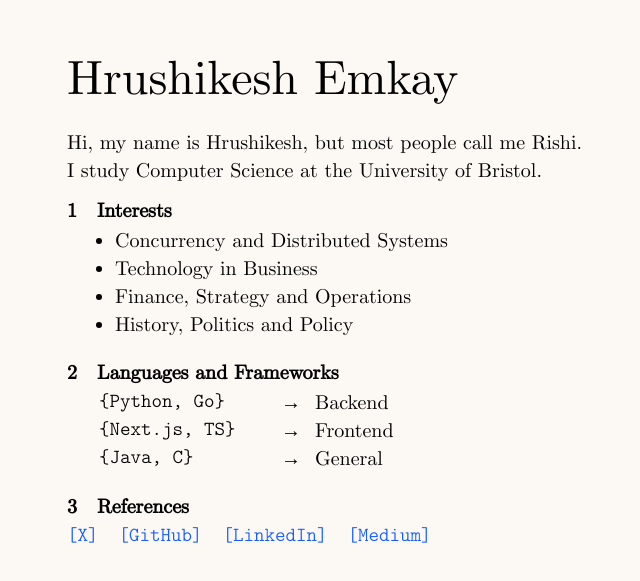
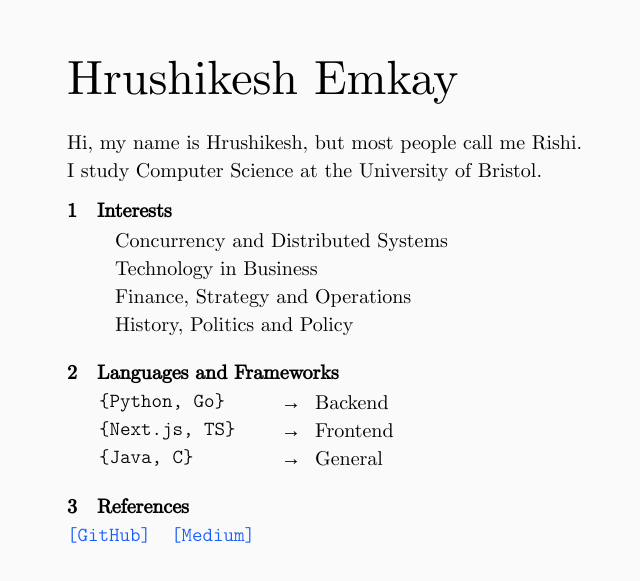
Before and after one commit to rsh-e/hrushike-sh, a Next.js app: page / in a window 1280 px wide. Shown: the part 127-708 px from the top of the page, without its empty margins (117-757 px from the left). Built offline with nearby package versions, Linux system fonts and the light colour scheme.

Commit message:
Got rid of linkedin and X links for time being

```diff
--- a/app/page.tsx
+++ b/app/page.tsx
@@ -8,7 +8,7 @@ const ttFont = CMUTypewriter
 
 export default function Home() {
 	return (
-		<div className={`flex min-h-screen bg-[#FCF8F3]`}>
+		<div className={`flex min-h-screen bg-[#FAFAFA]`}>
 			<div className="flex min-h-screen w-full max-w-3xl p-10 md:m-36 text-black flex-col gap-y-3">
 				<h3 className={`text-5xl ${serifFont.className}`}>Hrushikesh Emkay</h3>
 				<div className={`${serifFont.className} text-xl space-y-5`}>
@@ -21,7 +21,7 @@ export default function Home() {
 							<p>1</p>
 							<p>Interests</p>
 						</div>
-						<ul className="ml-12 list-disc">
+						<ul className="ml-12 list-none">
 							<li>Concurrency and Distributed Systems</li>
 							<li>Technology in Business</li>
 							<li>Finance, Strategy and Operations</li>
@@ -59,9 +59,9 @@ export default function Home() {
 							<p>References</p>
 						</div>
 						<div className={`text-blue-600 space-x-5 ${ttFont.className}`}>
-							<a className="hover:text-purple-900" target="_blank" href="https://x.com/rsh_emk">[X]</a>
+							{/* //							<a className="hover:text-purple-900" target="_blank" href="https://x.com/rsh_emk">[X]</a> */}
 							<a className="hover:text-purple-900" target="_blank" href="https://github.com/rsh-e">[GitHub]</a>
-							<a className="hover:text-purple-900" target="_blank" href="https://linkedin.com/in/rsh-e">[LinkedIn]</a>
+							{/* <a className="hover:text-purple-900" target="_blank" href="https://linkedin.com/in/rsh-e">[LinkedIn]</a> */}
 							<a className="hover:text-purple-900" target="_blank" href="https://rsh-emk.medium.com">[Medium]</a>
 						</div>
 					</div>
```
